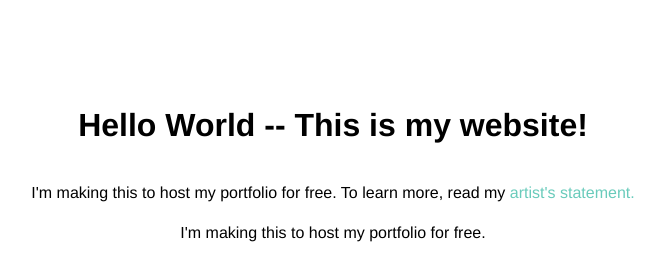
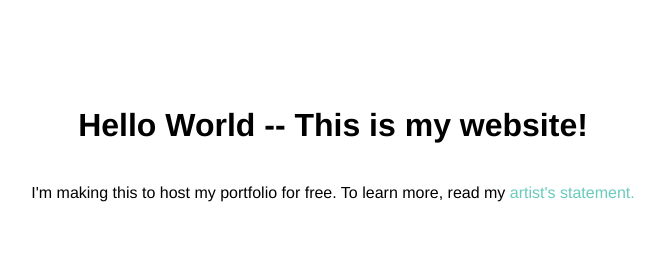
Before and after one commit to UmikaMathur/umikamathurold.github.io, a plain HTML site: page index.html in a window 1280 px wide. Shown: the whole page, without its empty margins (307-968 px from the left). Drawn offline with Linux system fonts and the light colour scheme.

Commit message:
index.html

```diff
--- a/index.html
+++ b/index.html
@@ -8,6 +8,6 @@
   <body>
     <h1>Hello World -- This is my website!</h1>
     <p>I'm making this to host my portfolio for free. To learn more, read my <a href="statement.html">artist's statement.</a></p>
-    <p>I'm making this to host my portfolio for free.</p>
+
   </body>
 </html>
```
